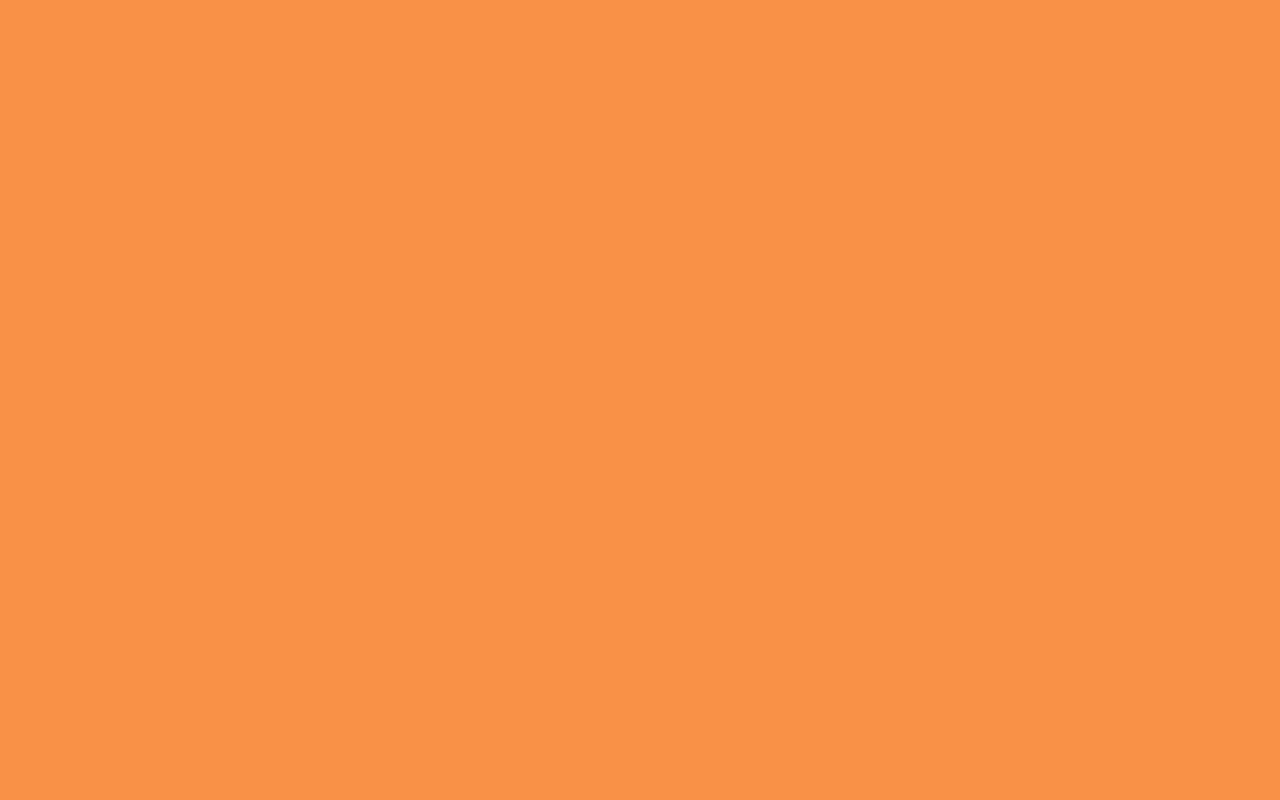
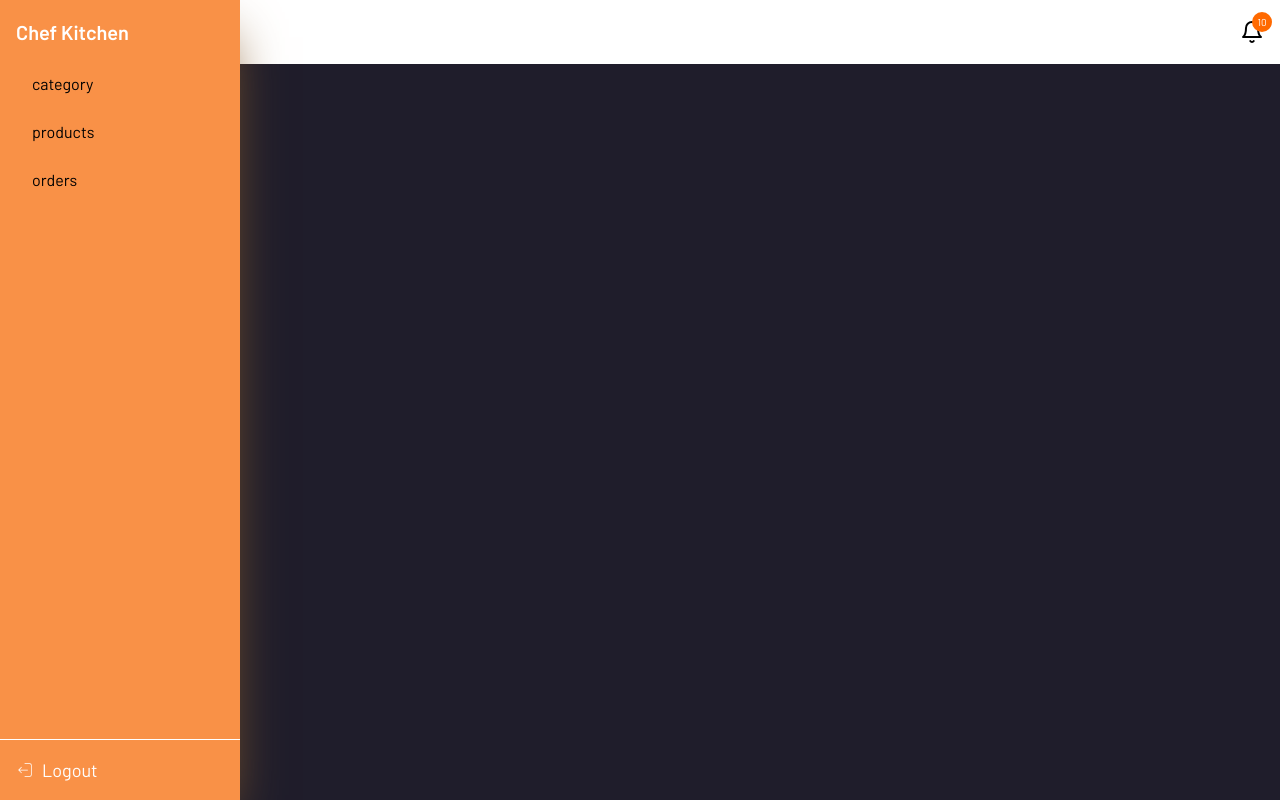
Before and after one commit to sparrow-4/cooking, a React (Vite) app: page /dashboard in a window 1280 px wide. Before the commit this address had no page. Built offline with nearby package versions, Linux system fonts and the light colour scheme.

Commit message:
dashboard

```diff
--- a/src/App.jsx
+++ b/src/App.jsx
@@ -6,18 +6,8 @@ import NotificationsPage from "./components/pages/NotificationsPage";
 import FavoritesPage from "./components/pages/FavoritesPage";
 import MessagesPage from "./components/pages/MessagesPage";
 import SettingsPage from "./components/pages/SettingsPage";
+import Dashboard from "./components/dashboard/Dashboard";
 
-// TODO: here the SidebarItem items are using mulitple times instead of that we can use the array of objects to render the sidebar items✅
-// TODO: Here show the size also in the OrderItems✅
-// TODO: Here the DishGrid is calling multiple times instead of that we can use the array of objects to render the dishes✅
-// TODO: Make the component name meaning full one , like name CategoryItems✅
-// TODO: Make the component name meaning full one✅
-// TODO: Here the TabItem are calling multiple times instead of that we can use the array of objects to render the tabs✅
-
-// TODO : Move all svg icons to the folder named "SVG"  and keep only images under the "images" folder ✅
-// TODO : Use the same colors and design exactly like in the figma design [ eg:button color  ]✅
-// TODO : Use the same fonts and font sizes exactly like in the figma design [ Currently using ui-sans-serif , use Inter]✅
-// TODO : The price will change on the basis of size ✅
 
 const App = () => {
   return (
@@ -32,6 +22,7 @@ const App = () => {
         <Route path="/menu/favorites" element={<FavoritesPage />} />
         <Route path="/menu/messages" element={<MessagesPage />} />
         <Route path="/menu/settings" element={<SettingsPage />} />
+        <Route path="/dashboard" element={<Dashboard />} />
       </Routes>
     </BrowserRouter>
   );
--- a/src/components/MobileNav.jsx
+++ b/src/components/MobileNav.jsx
@@ -163,7 +163,7 @@ const MobileNav = ({ active, setActive }) => {
               <span className="
                 absolute -bottom-1
                 w-2 h-2 rounded-full
-                bg-[#ff9a63]
+                bg-primary
                 shadow-[0_0_14px_rgba(255,154,99,0.9)]
               " />
             )}
--- /dev/null
+++ b/src/components/dashboard/DashSidebarItem.jsx
@@ -0,0 +1,15 @@
+import React from "react";
+
+const DashSidebarItem = ({ label, onClick }) => {
+  return (
+    <div
+      onClick={onClick}
+      className="px-4 py-2 rounded-lg cursor-pointer
+      hover:bg-gray-100 transition-colors"
+    >
+      {label}
+    </div>
+  );
+};
+
+export default DashSidebarItem;
--- /dev/null
+++ b/src/components/dashboard/Dashboard.jsx
@@ -0,0 +1,218 @@
+// import React, { useState } from "react";
+// import { FiBell, FiMenu } from "react-icons/fi";
+// import { CiSettings } from "react-icons/ci";
+// import profileImg from "../../assets/images/pro.jpg";
+// import SidebarItem from "./SidebarItem";
+
+// const Dashboard = () => {
+//   const [sidebarOpen, setSidebarOpen] = useState(false);
+
+//   return (
+//     <div className="flex h-screen bg-gray-100 overflow-hidden">
+
+//       {/* ===== MOBILE BACKDROP ===== */}
+//       {sidebarOpen && (
+//         <div
+//           className="fixed inset-0 bg-black/30 z-40 md:hidden"
+//           onClick={() => setSidebarOpen(false)}
+//         />
+//       )}
+
+//       {/* ===== SIDEBAR ===== */}
+//       <aside
+//         className={`
+//           fixed md:static inset-y-0 left-0 z-50
+//           w-64 bg-white border-r border-gray-200 shadow-md md:shadow-none
+//           transform transition-transform duration-300
+//           ${sidebarOpen ? "translate-x-0" : "-translate-x-full"}
+//           md:translate-x-0
+//         `}
+//       >
+//         {/* Sidebar Header */}
+//         <div className="h-16 flex items-center justify-between px-6 font-bold text-xl text-primary border-b">
+//           Chef Kitchen
+//           <button
+//             className="md:hidden text-xl"
+//             onClick={() => setSidebarOpen(false)}
+//           >
+//             ✕
+//           </button>
+//         </div>
+
+//         {/* Sidebar Menu */}
+//         <nav className="px-4 py-4 space-y-2 text-gray-600">
+//           <SidebarItem label="Category" onClick={() => setSidebarOpen(false)} />
+//           <SidebarItem label="Products" onClick={() => setSidebarOpen(false)} />
+//           <SidebarItem label="Orders" onClick={() => setSidebarOpen(false)} />
+//         </nav>
+//       </aside>
+
+//       {/* ===== MAIN AREA ===== */}
+//       <div className="flex-1 flex flex-col">
+
+//         {/* ===== TOP NAVBAR ===== */}
+//         <header className="h-16 bg-white border-b border-gray-200 flex items-center justify-between px-6 sticky top-0 z-30">
+
+//           {/* LEFT */}
+//           <div className="flex items-center gap-3">
+//             <FiMenu
+//               className="md:hidden text-xl cursor-pointer"
+//               onClick={() => setSidebarOpen(true)}
+//             />
+//             <h1 className="text-sm font-semibold text-gray-600 tracking-wide">
+//               Dashboard Page
+//             </h1>
+//           </div>
+
+//           {/* RIGHT */}
+//           <div className="flex items-center gap-6">
+
+//             {/* Notification */}
+//             <div className="relative cursor-pointer">
+//               <FiBell className="text-xl text-gray-600" />
+//               <span className="absolute -top-2 -right-2 bg-orange-500 text-white text-[10px]
+//                 w-5 h-5 rounded-full flex items-center justify-center">
+//                 13
+//               </span>
+//             </div>
+
+//             {/* User */}
+//             <div className="flex items-center gap-3">
+//               <img
+//                 src={profileImg}
+//                 alt="Admin"
+//                 className="w-8 h-8 rounded-full object-cover"
+//               />
+//               <div className="text-xs leading-tight">
+//                 <p className="font-semibold text-gray-700">Admin</p>
+//                 <p className="text-gray-400">Editor</p>
+//               </div>
+//             </div>
+
+//             {/* Settings */}
+//             <CiSettings className="text-xl text-gray-600 cursor-pointer" />
+//           </div>
+//         </header>
+
+//         {/* ===== PAGE CONTENT ===== */}
+//         <main className="flex-1 p-6">
+//           {/* Your content here */}
+//         </main>
+
+//       </div>
+//     </div>
+//   );
+// };
+
+// export default Dashboard;
+
+import React, { useState } from "react";
+import DashSidebarItem from "./DashSidebarItem";
+import { FiBell, FiMenu } from "react-icons/fi";
+import { CiLogout } from "react-icons/ci";
+
+import { set } from "date-fns";
+import { useNavigate } from "react-router-dom";
+
+const Dashboard = () => {
+  const [sidebaropen, setSidebarOpen] = useState(false);
+  const navigate = useNavigate();
+  return (
+    <div className="h-screen bg-secondary overflow-hidden">
+      {/* mobile */}
+
+      {sidebaropen && (
+        <div
+          className="fixed inset-0 bg-black/30 z-40 md:hidden"
+          onClick={() => setSidebarOpen(false)}
+        />
+      )}
+
+      {/* sidebar */}
+      <aside
+        className={`fixed inset-y-0 flex flex-col z-50 w-60 shadow-2xl shadow-[#875c2c] bg-primary  md:shadow-non
+        transform transition-transform duration-400 ${
+          sidebaropen ? "translate-x-0" : "-translate-x-full"
+        } md:translate-x-0
+
+        `}
+      >
+        <div className="h-16 flex items-center justify-between px-4 font-semibold font-sans text-xl text-white">
+          {" "}
+          Chef Kitchen
+          <button
+            className="text-xl md:hidden"
+            onClick={() => setSidebarOpen(false)}
+          >
+            ✕
+          </button>
+        </div>
+
+        <nav className="px-4 flex-1 px-4 space-y-2 text-blak">
+          <DashSidebarItem
+            label={"category"}
+            onClick={() => setSidebarOpen(false)}
+          />
+          <DashSidebarItem
+            label={"products"}
+            onClick={() => setSidebarOpen(false)}
+          />
+          <DashSidebarItem
+            label={"orders"}
+            onClick={() => setSidebarOpen(false)}
+          />
+        </nav>
+
+        <div className="p-4 border-t border-white">
+          <button
+            className="flex items-center gap-2 text-white text-lg hover:text-red-400"
+            onClick={() => {
+              navigate("/");
+              setSidebarOpen(false);
+            }}
+          >
+            <CiLogout />
+            <span>Logout</span>
+          </button>
+        </div>
+      </aside>
+      {/* ===== MAIN AREA ===== */}
+
+      <div className="">
+        {/* ===== TOP NAVBAR ===== */}
+        <header className="h-16 bg-white top-0 sticky flex justify-between items-center px-4 z-30">
+          {/* left */}
+          <div className=" flex items-center gap-3">
+            <FiMenu
+              className="md:hidden text-xl cursor-pointer"
+              onClick={() => setSidebarOpen(true)}
+            />
+            <h1 className="text-xl text-black font-bold tracking-wide">
+              Dashboard Page
+            </h1>
+          </div>
+
+          {/* right */}
+          <div className="">
+            <div className="relative cursor-pointer">
+              <FiBell className="text-2xl text-black" />
+              <span
+                className="absolute -top-2 -right-2 bg-orange-500 text-white text-[10px]
+                w-5 h-5 rounded-full flex items-center justify-center"
+              >
+
+                10
+              </span>
+            </div>
+            {/* user */}
+            <div className="">
+
+            </div>
+          </div>
+        </header>
+      </div>
+    </div>
+  );
+};
+
+export default Dashboard;
--- a/src/components/pages/MenuDashboard.jsx
+++ b/src/components/pages/MenuDashboard.jsx
@@ -17,7 +17,16 @@ function MenuDashboard() {
   const [isTablet, setIsTablet] = useState(false);
   const [activeNav, setActiveNav] = useState("ALL");
 
-  const [cart, setCart] = useState([]);
+const [cart, setCart] = useState(() => {
+  const saved = localStorage.getItem("cart");
+  return saved ? JSON.parse(saved) : [];
+});
+
+useEffect(() => {
+  localStorage.setItem("cart", JSON.stringify(cart));
+}, [cart]);
+
+
 
   // ✅ RECEIPT STATE
   const [showReceipt, setShowReceipt] = useState(false);
```
Also changed, not shown: src/assets/images/pro.jpg (added).
